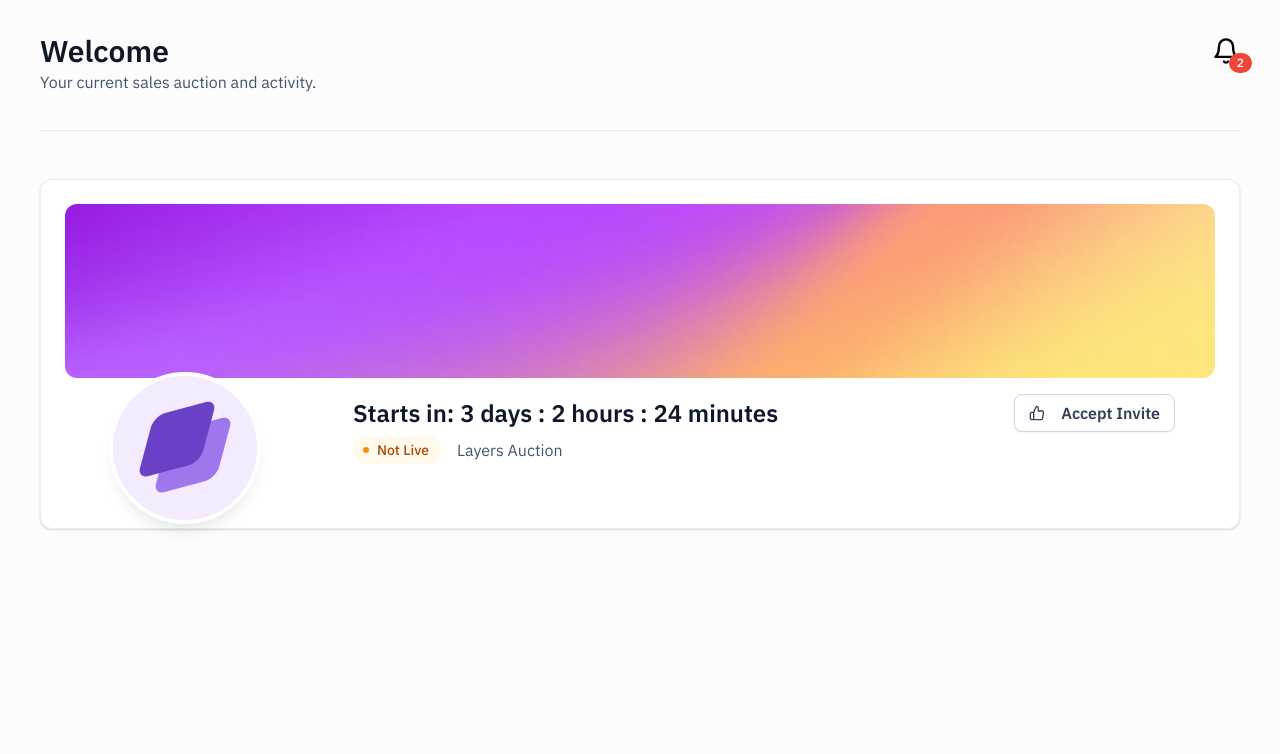
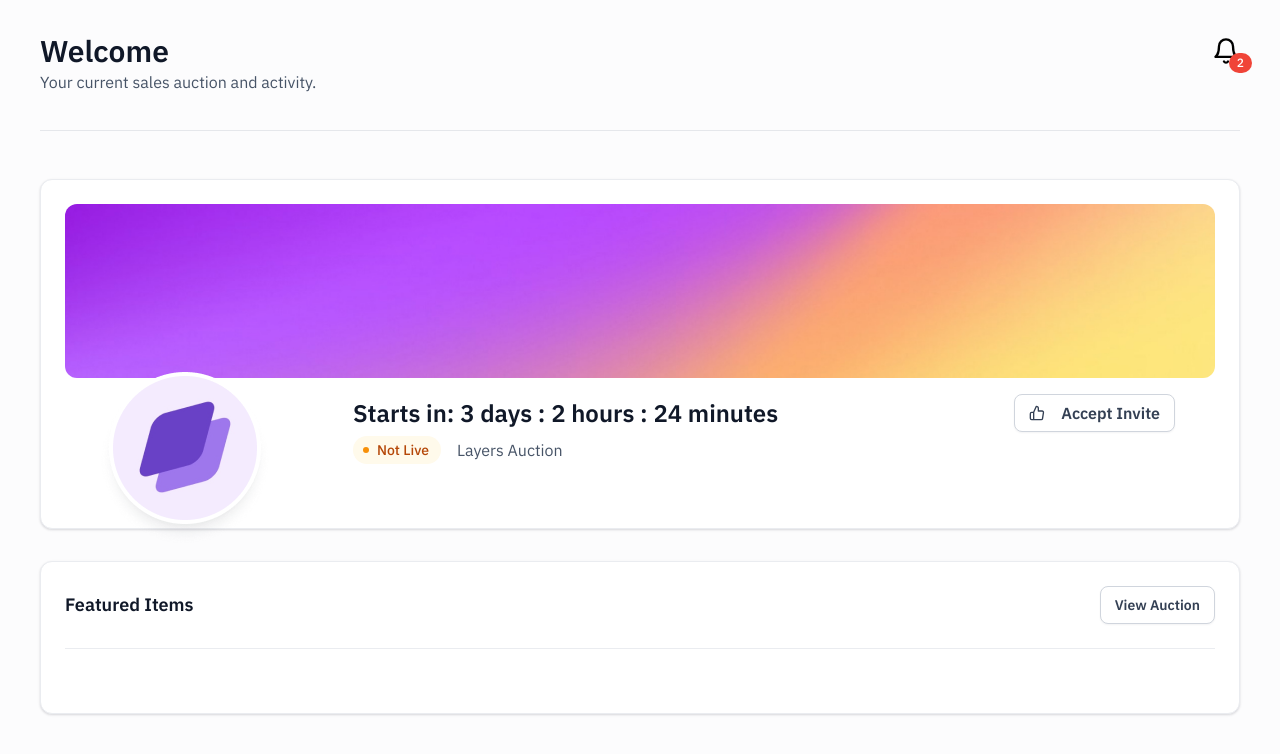
Before and after one commit to ntamiegbe/rayda-frontend, a React (Create React App) app: page / in a window 1280 px wide. Shown: the top 754 px of the page. Built offline with nearby package versions, Linux system fonts and the light colour scheme.

Commit message:
Commit: Creating featured items component and install redux toolkit

```diff
--- a/package.json
+++ b/package.json
@@ -3,6 +3,7 @@
   "version": "0.1.0",
   "private": true,
   "dependencies": {
+    "@reduxjs/toolkit": "^1.9.3",
     "@testing-library/jest-dom": "^5.16.5",
     "@testing-library/react": "^13.4.0",
     "@testing-library/user-event": "^13.5.0",
--- a/src/App.js
+++ b/src/App.js
@@ -1,4 +1,5 @@
 import Banner from "./components/Banner";
+import FeaturedItems from "./components/FeaturedItems";
 import Navbar from "./components/Navbar";
 
 function App() {
@@ -7,6 +8,7 @@ function App() {
       <div className="max-w-[1358px] mx-auto">
         <Navbar />
         <Banner />
+        <FeaturedItems />
       </div>
     </main>
   )
--- /dev/null
+++ b/src/components/FeaturedItems.js
@@ -0,0 +1,17 @@
+
+
+const FeaturedItems = () => {
+    return (
+        <div className='mx-10 border border-[#EAECF0] bg-white rounded-xl p-6 shadow-main my-8'>
+            <div className="flex items-center justify-between border-b border-[#EAECF0] pb-6">
+                <h1 className='text-[#101828] text-lg font-semibold'>Featured Items</h1>
+                <h1 className='border border-[#D0D5DD] py-2 px-[14px] rounded-lg cursor-pointer bg-white shadow-button font-semibold text-sm text-[#344054]'>View Auction</h1>
+            </div>
+            <div className="py-5 grid grid-cols-4 gap-2">
+
+            </div>
+        </div>
+    )
+}
+
+export default FeaturedItems
```
Also changed, not shown: 1 other file (tests, documents, lock files or other folders).
